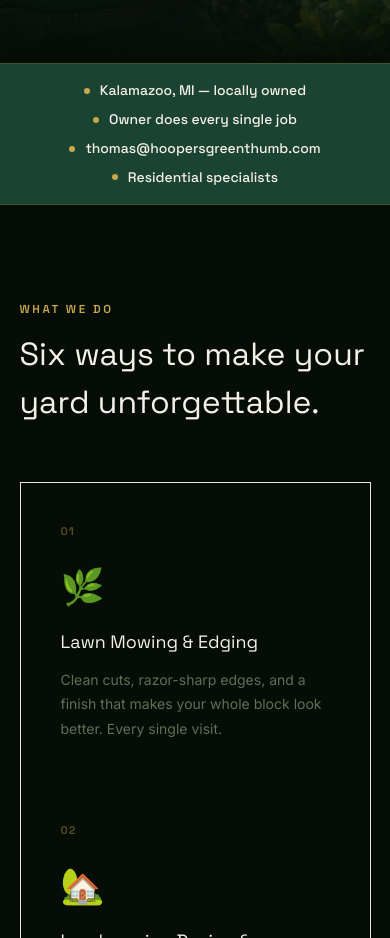
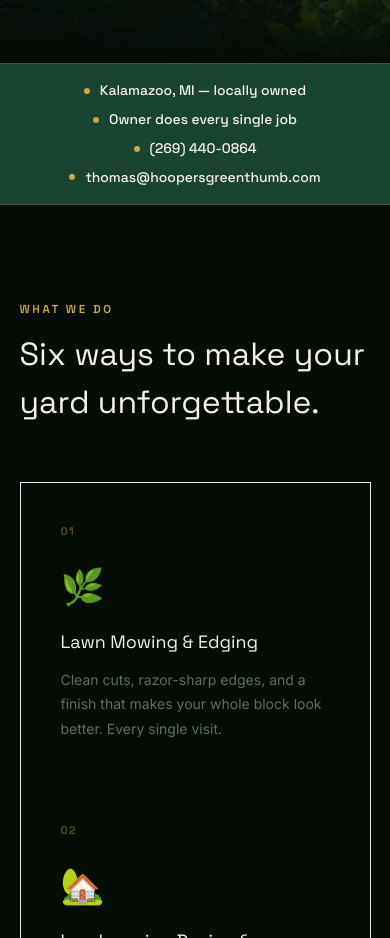
Before and after one commit to Phazzie/hoopersgreenthumb, a Next.js app: page / in a window 390 px wide. Shown: the part 840-1778 px from the top of the page. Built offline with nearby package versions, Linux system fonts and the light colour scheme.

Commit message:
feat: add phone number (269) 440-0864 site-wide
Added to TrustBar and ContactSection. Now appears in nav,
mobile sticky bar, trust strip, and contact section.

```diff
--- a/components/TrustBar.tsx
+++ b/components/TrustBar.tsx
@@ -1,8 +1,8 @@
 const items = [
   'Kalamazoo, MI — locally owned',
   'Owner does every single job',
+  '(269) 440-0864',
   'thomas@hoopersgreenthumb.com',
-  'Residential specialists',
 ]
 
 export default function TrustBar() {
```
